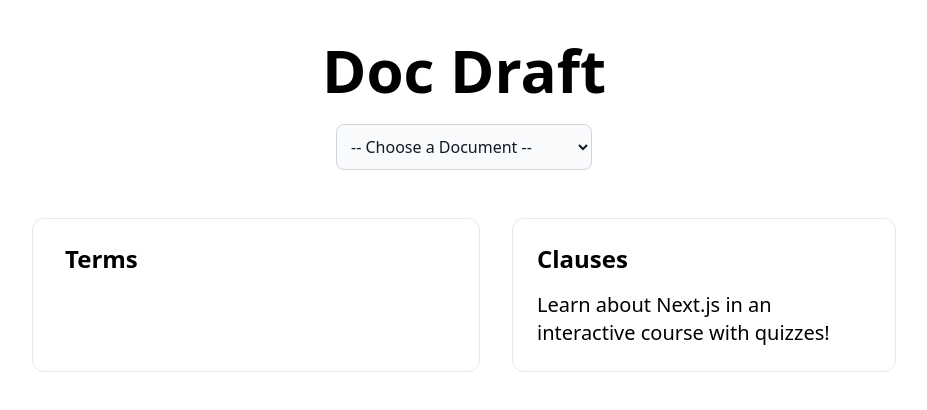
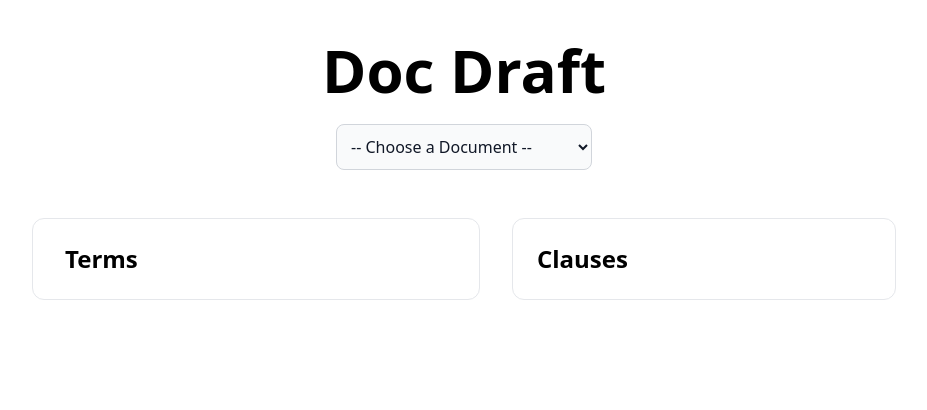
Before and after one commit to anishpdalal/doc-draft-app, a Next.js app: page /draft in a window 1280 px wide. Shown: the top 410 px of the page, without its empty margins (176-1103 px from the left). Built offline with nearby package versions, Linux system fonts and the light colour scheme.

Commit message:
add clauses

```diff
--- a/data/clauses.js
+++ b/data/clauses.js
@@ -1,5 +1,14 @@
-const clauses = [
-    {
-        "terms": ["company_name", "round"],
-    }
+const clauseTemplates = [
+  {
+    "text": "This Right of First Refusal and Co-Sale Agreement (this “Agreement”), is made as of the [__] day of [________, 20__] by and among [_____], a Delaware corporation (the “Company”), the Investors (as defined below) listed on Schedule A and the Key Holders (as defined below) listed on Schedule B.",
+    "term_config": {
+      "company_name": {
+        "start": 130,
+        "end": 137
+      }
+    },
+    "terms": ["company_name"]
+  }
 ]
+
+export { clauseTemplates }
--- a/data/term_sheet.js
+++ b/data/term_sheet.js
@@ -1,11 +1,11 @@
-const terms = {
+const termSheet = {
   "round": {
     "docs": ["rofr"],
     "display_name": "Fundraising Round",
     "value": "Series Seed",
     "text": "Whereas, the Company and the Investors are parties to that certain Series Seed Preferred Stock Purchase Agreement, of even date herewith (the “Purchase Agreement”), pursuant to which the Investors have agreed to purchase shares of the Series Seed Preferred Stock of the Company, par value $__ per share (“Series Seed Preferred Stock”); and"
   },
-  "docs": {
+  "company_name": {
     "docs": ["rofr"],
     "display_name": "Company Name",
     "value": "Acme, Inc.",
@@ -13,4 +13,4 @@ const terms = {
   }
 }
 
-export { terms }
+export { termSheet }
--- a/pages/draft.js
+++ b/pages/draft.js
@@ -1,6 +1,7 @@
 import Head from 'next/head'
 import { useState, useEffect } from 'react'
-import { terms } from '../data/term_sheet'
+import { termSheet } from '../data/term_sheet'
+import { clauseTemplates } from '../data/clauses'
 
 export default function Draft() {
 
@@ -11,26 +12,30 @@ export default function Draft() {
 
   const [doc, setDocument] = useState(options[0].value)
   const [activeTerm, setActiveTerm] = useState("")
-  const [data, setData] = useState({})
+  const [terms, setTerms] = useState({})
+  const [clauses, setClauses] = useState([])
   useEffect(() => {
-    setData(terms)
+    setTerms(termSheet)
+    setClauses(clauseTemplates)
   }, []);
 
   const handleChange = (event) => {
-    let updatedValue = data[event.target.id]
+    let updatedValue = terms[event.target.id]
     updatedValue.value = event.target.value
-    setData({
-      ...data,
+    setTerms({
+      ...terms,
       [event.target.id]: updatedValue
     })
+
   }
 
   const handSelectChange = event => {
     setDocument(event.target.value)
+    setActiveTerm("")
   };
 
   const termIncludesDoc = (term, doc) => {
-    const docs = data[term].docs || []
+    const docs = terms[term].docs || []
     return docs.includes(doc)
   }
 
@@ -61,22 +66,22 @@ export default function Draft() {
       <div className="mt-6 flex max-w-4xl flex-wrap justify-around sm:w-full">
         <div className="mt-6 w-6/12 rounded-xl border p-6 text-left">
           <h3 className="text-2xl pl-2 font-bold">Terms</h3>
-          {Object.keys(data).filter((term) => termIncludesDoc(term, doc)).map((term) =>
+          {Object.keys(terms).filter((term) => termIncludesDoc(term, doc)).map((term) =>
             <p key={term} onClick={(e) => setActiveTerm(term)} className={`mt-4 p-2 text-xl rounded-md ${activeTerm === term ? "bg-slate-50" : "hover:bg-slate-100"} ${activeTerm !== term && activeTerm !== "" ? "opacity-40" : ""}`}>
-              <span className="font-bold">{data[term].display_name}</span>:
+              <span className="font-bold">{terms[term].display_name}</span>:
               <input
                 className="shadow appearance-none border rounded-lg w-1/2 text-lg py-1 ml-2 px-3 text-gray-700 bg-gray-50 leading-tight focus:outline-none focus:shadow-outline"
                 id={term}
                 type="text"
-                value={data[term].value}
+                value={terms[term].value}
                 onChange={handleChange}>
               </input>
               <br />
-              {data[term].text && term !== activeTerm &&
-                <span className="text-base">{data[term].text.split(" ", 10).join(" ")}...</span>
+              {terms[term].text && term !== activeTerm &&
+                <span className="text-base">{terms[term].text.split(" ", 10).join(" ")}...</span>
               }
-              {data[term].text && term === activeTerm &&
-                <span className="text-base">{data[term].text}</span>
+              {terms[term].text && term === activeTerm &&
+                <span className="text-base">{terms[term].text}</span>
               }
             </p>
           )}
@@ -84,9 +89,11 @@ export default function Draft() {
 
         <div className="mt-6 w-96 rounded-xl border p-6 text-left">
           <h3 className="text-2xl font-bold">Clauses</h3>
-          <p className="mt-4 text-xl">
-            Learn about Next.js in an interactive course with quizzes!
-          </p>
+          {clauses.filter((clause) => clause.terms.includes(activeTerm)).map((clause, index) =>
+            <p key={index} className="mt-4 text-base">
+              {clause.text}
+            </p>
+          )}
         </div>
       </div>
     </div>
```
